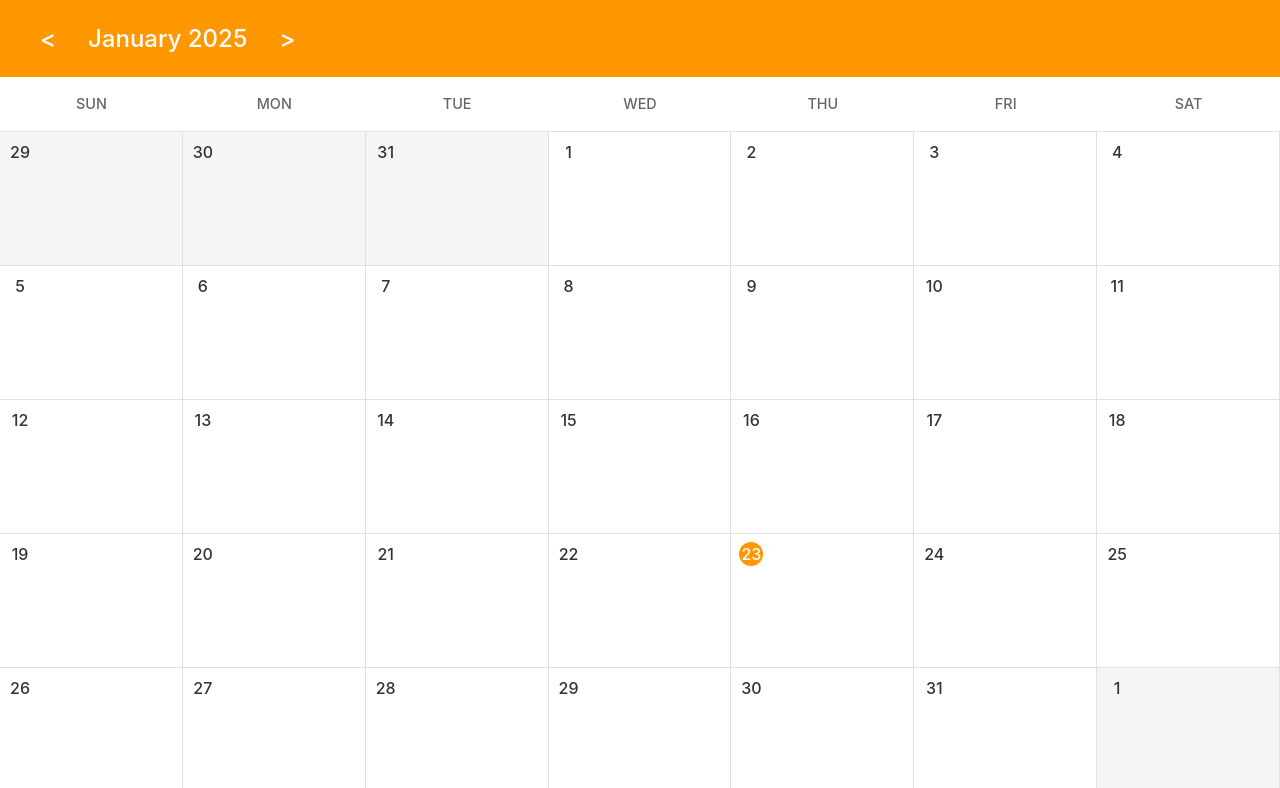
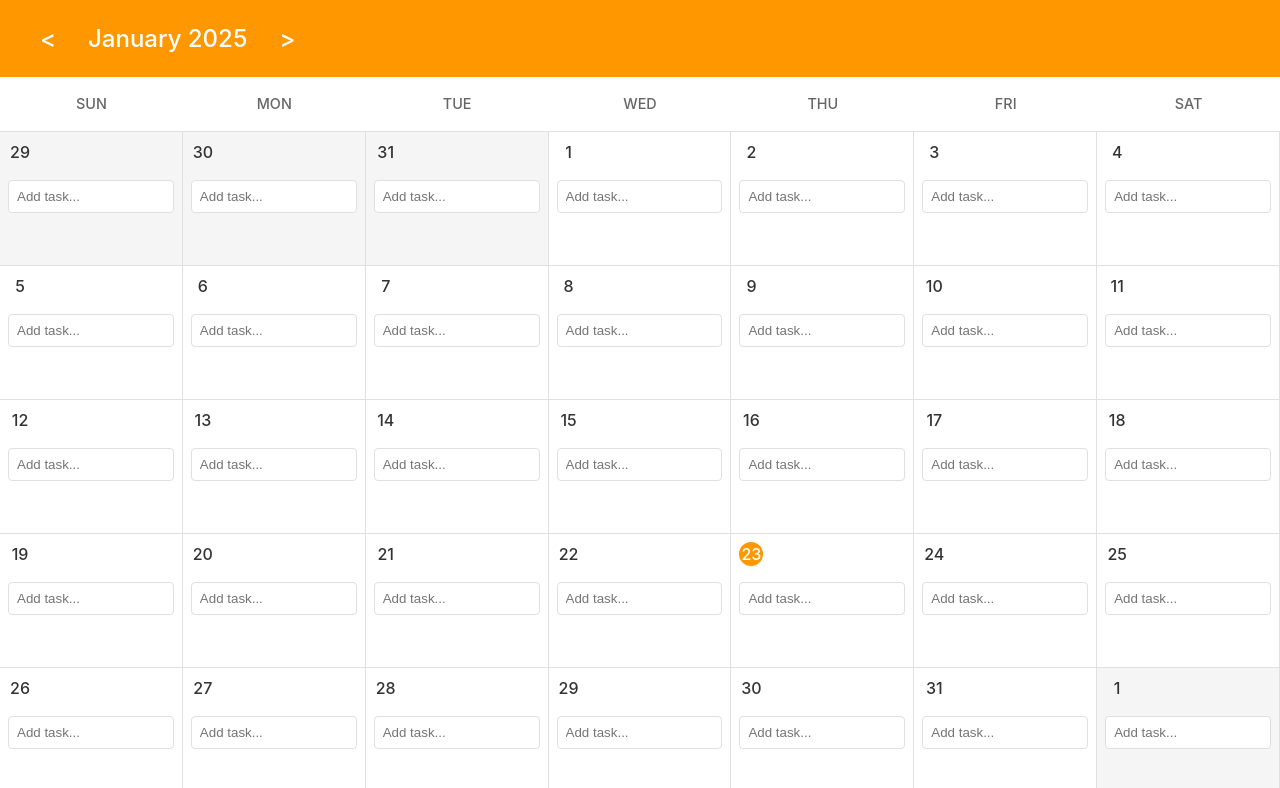
Before and after one commit to Anton1921980/calendar-tasks, a React (Vite) app: page / in a window 1280 px wide. Shown: the top 788 px of the page. Built offline with nearby package versions, Linux system fonts and the light colour scheme.

Commit message:
feat: add task, drag&drop

```diff
--- a/package.json
+++ b/package.json
@@ -13,10 +13,12 @@
     "@emotion/react": "^11.14.0",
     "@emotion/styled": "^11.14.0",
     "@reduxjs/toolkit": "^2.5.0",
+    "@types/uuid": "^10.0.0",
     "moment": "^2.30.1",
     "react": "^18.3.1",
     "react-dom": "^18.3.1",
-    "react-redux": "^9.2.0"
+    "react-redux": "^9.2.0",
+    "uuid": "^11.0.5"
   },
   "devDependencies": {
     "@eslint/js": "^9.17.0",
--- a/src/components/Calendar/CalendarGrid.tsx
+++ b/src/components/Calendar/CalendarGrid.tsx
@@ -3,6 +3,7 @@ import moment from 'moment';
 import { useSelector, useDispatch } from 'react-redux';
 import { RootState } from '@/store';
 import { setSelectedDate } from '@/store/slices/calendarSlice';
+import { moveTask } from '@/store/slices/tasksSlice';
 import { getCalendarDays } from '@/utils/dateUtils';
 import {
   WeekDaysGrid,
@@ -11,6 +12,7 @@ import {
   DayCell,
   DayNumber,
 } from './styles';
+import { TaskList } from '../Task/TaskList';
 
 const WEEKDAYS = ['Sunday', 'Monday', 'Tuesday', 'Wednesday', 'Thursday', 'Friday', 'Saturday'];
 
@@ -21,10 +23,27 @@ interface CalendarGridProps {
 export const CalendarGrid: React.FC<CalendarGridProps> = ({ currentDate }) => {
   const dispatch = useDispatch();
   const selectedDate = useSelector((state: RootState) => state.calendar.selectedDate);
+  const tasks = useSelector((state: RootState) => state.tasks.tasks);
   const calendarDays = getCalendarDays(currentDate);
 
   const handleDateClick = (date: moment.Moment) => {
     dispatch(setSelectedDate(date.format('YYYY-MM-DD')));
+  };
+
+  const handleDrop = (e: React.DragEvent, toDate: string) => {
+    e.preventDefault();
+    const data = JSON.parse(e.dataTransfer.getData('text/plain'));
+    const { taskId, fromDate } = data;
+
+    if (fromDate !== toDate) {
+      const targetDateTasks = tasks[toDate] || [];
+      dispatch(moveTask({
+        taskId,
+        fromDate,
+        toDate,
+        newOrder: targetDateTasks.length
+      }));
+    }
   };
 
   return (
@@ -42,10 +61,16 @@ export const CalendarGrid: React.FC<CalendarGridProps> = ({ currentDate }) => {
             isToday={isToday}
             isSelected={selectedDate === date.format('YYYY-MM-DD')}
             onClick={() => handleDateClick(date)}
+            onDragOver={(e) => e.preventDefault()}
+            onDrop={(e) => handleDrop(e, date.format('YYYY-MM-DD'))}
           >
             <DayNumber className="day-number">
               {date.format('D')}
             </DayNumber>
+            <TaskList
+              date={date.format('YYYY-MM-DD')}
+              tasks={tasks[date.format('YYYY-MM-DD')] || []}
+            />
           </DayCell>
         ))}
       </StyledGrid>
--- /dev/null
+++ b/src/components/Task/TaskItem.tsx
@@ -0,0 +1,43 @@
+import React from 'react';
+import styled from '@emotion/styled';
+
+const TaskContainer = styled.div<{ isDragging: boolean }>`
+  background: white;
+  border: 1px solid #e0e0e0;
+  border-radius: 4px;
+  padding: 0.5rem;
+  margin-bottom: 0.5rem;
+  cursor: move;
+  opacity: ${({ isDragging }) => isDragging ? 0.5 : 1};
+
+  &:hover {
+    background: #f8f8f8;
+  }
+`;
+
+interface TaskItemProps {
+  id: string;
+  text: string;
+  isDragging?: boolean;
+  onDragStart: (e: React.DragEvent, taskId: string) => void;
+  onDragEnd: () => void;
+}
+
+export const TaskItem: React.FC<TaskItemProps> = ({
+  id,
+  text,
+  isDragging = false,
+  onDragStart,
+  onDragEnd,
+}) => {
+  return (
+    <TaskContainer
+      draggable
+      isDragging={isDragging}
+      onDragStart={(e) => onDragStart(e, id)}
+      onDragEnd={onDragEnd}
+    >
+      {text}
+    </TaskContainer>
+  );
+};
--- /dev/null
+++ b/src/components/Task/TaskList.tsx
@@ -0,0 +1,80 @@
+import React, { useState } from 'react';
+import styled from '@emotion/styled';
+import { useDispatch } from 'react-redux';
+import { Task, addTask, moveTask } from '@/store/slices/tasksSlice';
+import { TaskItem } from './TaskItem';
+import { v4 as uuidv4 } from 'uuid'; // You'll need to install this package
+
+const TaskListContainer = styled.div`
+  margin-top: 0.5rem;
+`;
+
+const AddTaskInput = styled.input`
+  width: 100%;
+  padding: 0.5rem;
+  border: 1px solid #e0e0e0;
+  border-radius: 4px;
+  margin-top: 0.5rem;
+  background: white;
+
+  &:focus {
+    outline: none;
+    border-color: #ff9800;
+    color: #ff9800;
+  }
+`;
+
+interface TaskListProps {
+  date: string;
+  tasks: Task[];
+}
+
+export const TaskList: React.FC<TaskListProps> = ({ date, tasks }) => {
+  const dispatch = useDispatch();
+  const [draggedTaskId, setDraggedTaskId] = useState<string | null>(null);
+
+  const handleDragStart = (e: React.DragEvent, taskId: string) => {
+    setDraggedTaskId(taskId);
+    e.dataTransfer.setData('text/plain', JSON.stringify({
+      taskId,
+      fromDate: date
+    }));
+  };
+
+  const handleDragEnd = () => {
+    setDraggedTaskId(null);
+  };
+
+  const handleAddTask = (e: React.KeyboardEvent<HTMLInputElement>) => {
+    const input = e.currentTarget;
+    if (e.key === 'Enter' && input.value.trim()) {
+      const newTask: Task = {
+        id: uuidv4(),
+        text: input.value.trim(),
+        date,
+        order: tasks.length
+      };
+      dispatch(addTask(newTask));
+      input.value = '';
+    }
+  };
+
+  return (
+    <TaskListContainer>
+      {tasks.map((task) => (
+        <TaskItem
+          key={task.id}
+          id={task.id}
+          text={task.text}
+          isDragging={task.id === draggedTaskId}
+          onDragStart={handleDragStart}
+          onDragEnd={handleDragEnd}
+        />
+      ))}
+      <AddTaskInput
+        placeholder="Add task..."
+        onKeyPress={handleAddTask}
+      />
+    </TaskListContainer>
+  );
+};
--- a/src/store/index.ts
+++ b/src/store/index.ts
@@ -1,9 +1,11 @@
 import { configureStore } from '@reduxjs/toolkit';
 import calendarReducer from './slices/calendarSlice';
+import tasksReducer from './slices/tasksSlice';
 
 export const store = configureStore({
   reducer: {
     calendar: calendarReducer,
+    tasks: tasksReducer,
   },
 });
 
--- /dev/null
+++ b/src/store/slices/tasksSlice.ts
@@ -0,0 +1,70 @@
+import { createSlice, PayloadAction } from '@reduxjs/toolkit';
+
+export interface Task {
+  id: string;
+  text: string;
+  date: string;
+  order: number;
+}
+
+interface TasksState {
+  tasks: Record<string, Task[]>;
+}
+
+const initialState: TasksState = {
+  tasks: {}
+};
+
+export const tasksSlice = createSlice({
+  name: 'tasks',
+  initialState,
+  reducers: {
+    addTask: (state, action: PayloadAction<Task>) => {
+      const { date } = action.payload;
+      if (!state.tasks[date]) {
+        state.tasks[date] = [];
+      }
+      state.tasks[date].push(action.payload);
+    },
+    moveTask: (state, action: PayloadAction<{
+      taskId: string;
+      fromDate: string;
+      toDate: string;
+      newOrder: number;
+    }>) => {
+      const { taskId, fromDate, toDate, newOrder } = action.payload;
+      const task = state.tasks[fromDate]?.find(t => t.id === taskId);
+
+      if (task) {
+        // Remove from old date
+        state.tasks[fromDate] = state.tasks[fromDate].filter(t => t.id !== taskId);
+
+        // Add to new date
+        if (!state.tasks[toDate]) {
+          state.tasks[toDate] = [];
+        }
+
+        const updatedTask = { ...task, date: toDate, order: newOrder };
+        state.tasks[toDate].push(updatedTask);
+
+        // Reorder tasks
+        state.tasks[toDate].sort((a, b) => a.order - b.order);
+      }
+    },
+    reorderTasks: (state, action: PayloadAction<{
+      date: string;
+      taskIds: string[];
+    }>) => {
+      const { date, taskIds } = action.payload;
+      if (state.tasks[date]) {
+        state.tasks[date] = taskIds.map((id, index) => {
+          const task = state.tasks[date].find(t => t.id === id);
+          return task ? { ...task, order: index } : task!;
+        });
+      }
+    }
+  }
+});
+
+export const { addTask, moveTask, reorderTasks } = tasksSlice.actions;
+export default tasksSlice.reducer;
```
Also changed, not shown: 1 other file (tests, documents, lock files or other folders).
